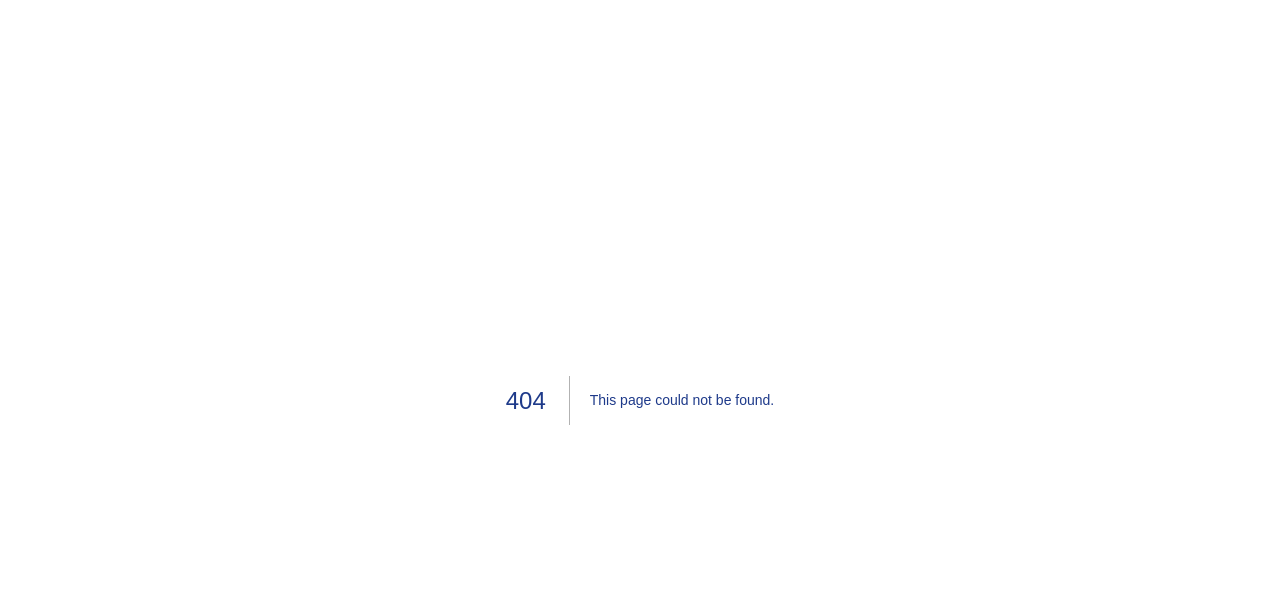
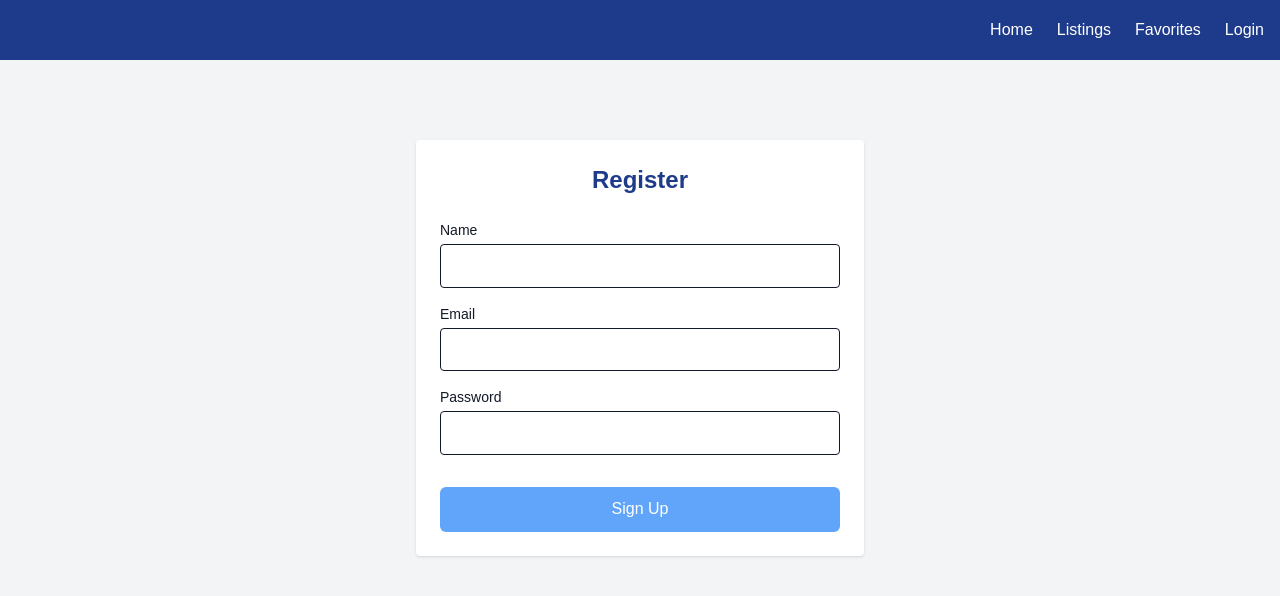
Before and after one commit to colaone1/ApartmentFlow-Fullstack-V0.2, a Next.js app: page /auth/register in a window 1280 px wide. Before the commit this address had no page. Shown: the top 596 px of the page. Built offline with nearby package versions, Linux system fonts and the light colour scheme.

Commit message:
Add nav bar, sidebar scaffolding, login, page, registration page

```diff
--- /dev/null
+++ b/src/app/auth/login/page.js
@@ -0,0 +1,49 @@
+"use client";
+import { useState } from "react";
+import Input from "../../components/Input";
+import Button from "../../components/Button";
+import Link from "next/link";
+
+
+export default function Login() {
+  const [form, setForm] = useState({ email: "", password: "" });
+
+  function handleChange(e) {
+    setForm({ ...form, [e.target.name]: e.target.value });
+  }
+
+  function handleSubmit(e) {
+    e.preventDefault();
+    alert(`Logging in with email: ${form.email} and password: ${form.password}`);
+  }
+
+  return (
+    <div className="max-w-md mx-auto mt-20 p-6 bg-white rounded shadow">
+      <h2 className="text-2xl font-bold mb-6 text-center text-[var(--color-primary)]">Login</h2>
+      <form onSubmit={handleSubmit}>
+        <Input
+          label="Email"
+          type="email"
+          name="email"
+          value={form.email}
+          onChange={handleChange}
+        />
+        <Input
+          label="Password"
+          type="password"
+          name="password"
+          value={form.password}
+          onChange={handleChange}
+        />
+        <Button type="submit">Log In</Button>
+        <p className="mt-4 text-center text-sm text-[var(--color-primary)]">
+  Don't have an account?{" "}
+  <Link href="/auth/register" className="underline hover:text-[var(--color-accent)]">
+    Create an account
+  </Link>
+</p>
+
+      </form>
+    </div>
+  );
+}
--- /dev/null
+++ b/src/app/auth/register/page.js
@@ -0,0 +1,69 @@
+"use client";
+
+import { useState } from "react";
+
+export default function Register() {
+  const [form, setForm] = useState({
+    name: "",
+    email: "",
+    password: "",
+  });
+
+  function handleChange(e) {
+    setForm({ ...form, [e.target.name]: e.target.value });
+  }
+
+  function handleSubmit(e) {
+    e.preventDefault();
+    alert(`Registering with: ${form.name}, ${form.email}`);
+  }
+
+  return (
+    <div className="max-w-md mx-auto mt-20 p-6 bg-white rounded shadow">
+      <h2 className="text-2xl font-bold mb-6 text-center text-[var(--color-primary)]">
+        Register
+      </h2>
+      <form onSubmit={handleSubmit} className="space-y-4">
+        <div>
+          <label className="block text-sm font-medium mb-1">Name</label>
+          <input
+            type="text"
+            name="name"
+            value={form.name}
+            onChange={handleChange}
+            className="w-full p-2 border rounded"
+            required
+          />
+        </div>
+        <div>
+          <label className="block text-sm font-medium mb-1">Email</label>
+          <input
+            type="email"
+            name="email"
+            value={form.email}
+            onChange={handleChange}
+            className="w-full p-2 border rounded"
+            required
+          />
+        </div>
+        <div>
+          <label className="block text-sm font-medium mb-1">Password</label>
+          <input
+            type="password"
+            name="password"
+            value={form.password}
+            onChange={handleChange}
+            className="w-full p-2 border rounded"
+            required
+          />
+        </div>
+        <button
+          type="submit"
+          className="w-full mt-4 bg-[var(--color-secondary)] text-white py-2 px-4 rounded hover:bg-[var(--color-accent)]"
+        >
+          Sign Up
+        </button>
+      </form>
+    </div>
+  );
+}
--- /dev/null
+++ b/src/app/components/Button.js
@@ -0,0 +1,11 @@
+export default function Button({ children, onClick, type = "button" }) {
+    return (
+      <button
+        type={type}
+        onClick={onClick}
+        className="bg-[var(--color-secondary)] text-white px-4 py-2 rounded hover:bg-[var(--color-accent)] transition"
+      >
+        {children}
+      </button>
+    );
+  }
--- /dev/null
+++ b/src/app/components/Header.js
@@ -0,0 +1,15 @@
+import Link from "next/link";
+
+export default function Header() {
+  return (
+    <header className="bg-[var(--color-primary)] text-white p-4 flex justify-between items-center">
+      <h1 className="text-xl font-bold">ApartmentsFlow</h1>
+      <nav className="space-x-6">
+        <Link href="/" className="hover:text-[var(--color-accent)]">Home</Link>
+        <Link href="/listings" className="hover:text-[var(--color-accent)]">Listings</Link>
+        <Link href="/favorites" className="hover:text-[var(--color-accent)]">Favorites</Link>
+        <Link href="/auth/login" className="hover:text-[var(--color-accent)]">Login</Link>
+      </nav>
+    </header>
+  );
+}
--- /dev/null
+++ b/src/app/components/Input.js
@@ -0,0 +1,17 @@
+export default function Input({ label, type = "text", name, value, onChange }) {
+    return (
+      <div className="mb-4">
+        <label htmlFor={name} className="block mb-1 font-semibold text-gray-700">
+          {label}
+        </label>
+        <input
+          id={name}
+          name={name}
+          type={type}
+          value={value}
+          onChange={onChange}
+          className="w-full border border-gray-300 rounded px-3 py-2 focus:outline-none focus:ring-2 focus:ring-[var(--color-secondary)]"
+        />
+      </div>
+    );
+  }
--- /dev/null
+++ b/src/app/components/Sidebar.js
@@ -0,0 +1,9 @@
+"use client";
+
+export default function Sidebar() {
+  return (
+    <aside className="w-64 h-screen p-6 bg-white border-r hidden md:block">
+      {/* Sidebar is intentionally left empty for now */}
+    </aside>
+  );
+}
--- a/src/app/layout.js
+++ b/src/app/layout.js
@@ -1,5 +1,9 @@
 import { Geist, Geist_Mono } from "next/font/google";
 import "./globals.css";
+
+import Header from "./components/Header";
+import Sidebar from "./components/Sidebar";
+
 
 const geistSans = Geist({
   variable: "--font-geist-sans",
@@ -12,17 +16,18 @@ const geistMono = Geist_Mono({
 });
 
 export const metadata = {
-  title: "Create Next App",
-  description: "Generated by create next app",
+  title: "ApartmentsFlow",
+  description: "Search for apartments",
 };
 
 export default function RootLayout({ children }) {
   return (
     <html lang="en">
-      <body
-        className={`${geistSans.variable} ${geistMono.variable} antialiased`}
-      >
-        {children}
+      <body className={`${geistSans.variable} ${geistMono.variable} antialiased`}>
+      <div className="min-h-screen flex flex-col">
+          <Header />
+          <main>{children}</main>
+        </div>
       </body>
     </html>
   );
--- /dev/null
+++ b/src/app/listings/layout.js
@@ -0,0 +1,10 @@
+import Sidebar from "../components/Sidebar";
+
+export default function ListingsLayout({ children }) {
+  return (
+    <div className="flex">
+      <Sidebar />
+      <main className="ml-64 w-full p-6">{children}</main>
+    </div>
+  );
+}
--- /dev/null
+++ b/src/app/listings/page.js
@@ -0,0 +1,8 @@
+export default function ListingsPage() {
+    return (
+      <div>
+        <h1 className="text-3xl font-bold mb-4">Apartment Listings</h1>
+        <p>Here you can browse all available apartments.</p>
+      </div>
+    );
+  }
```
